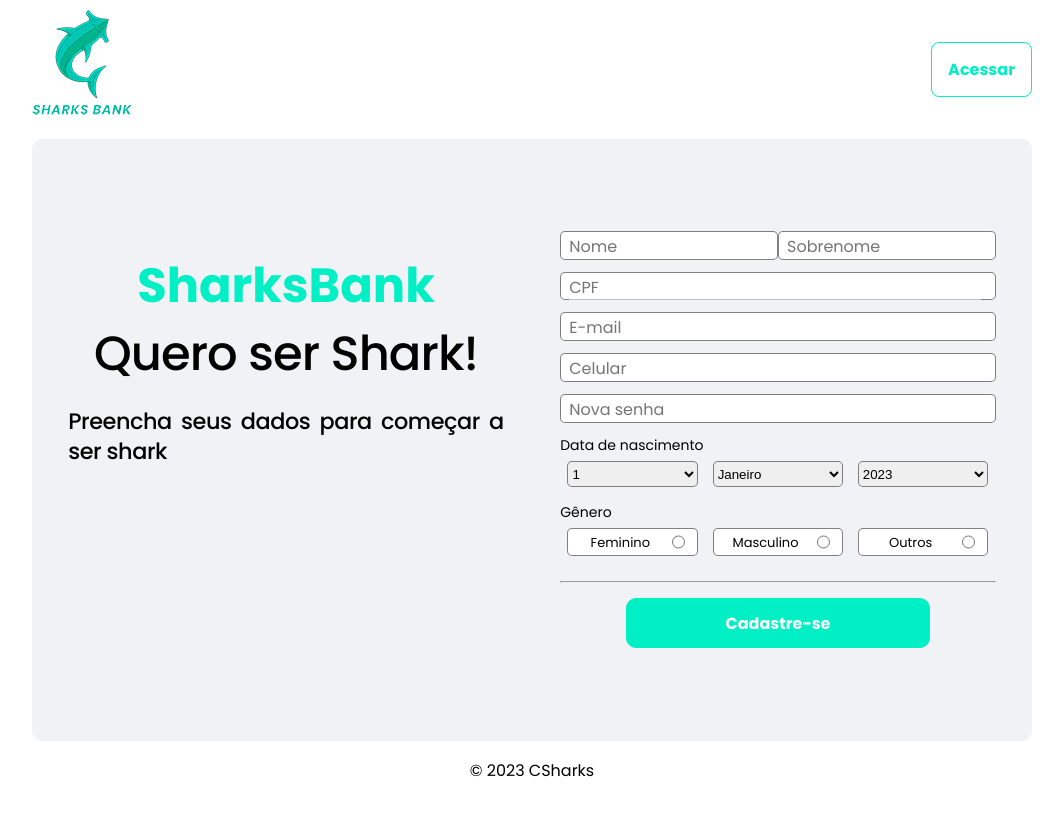
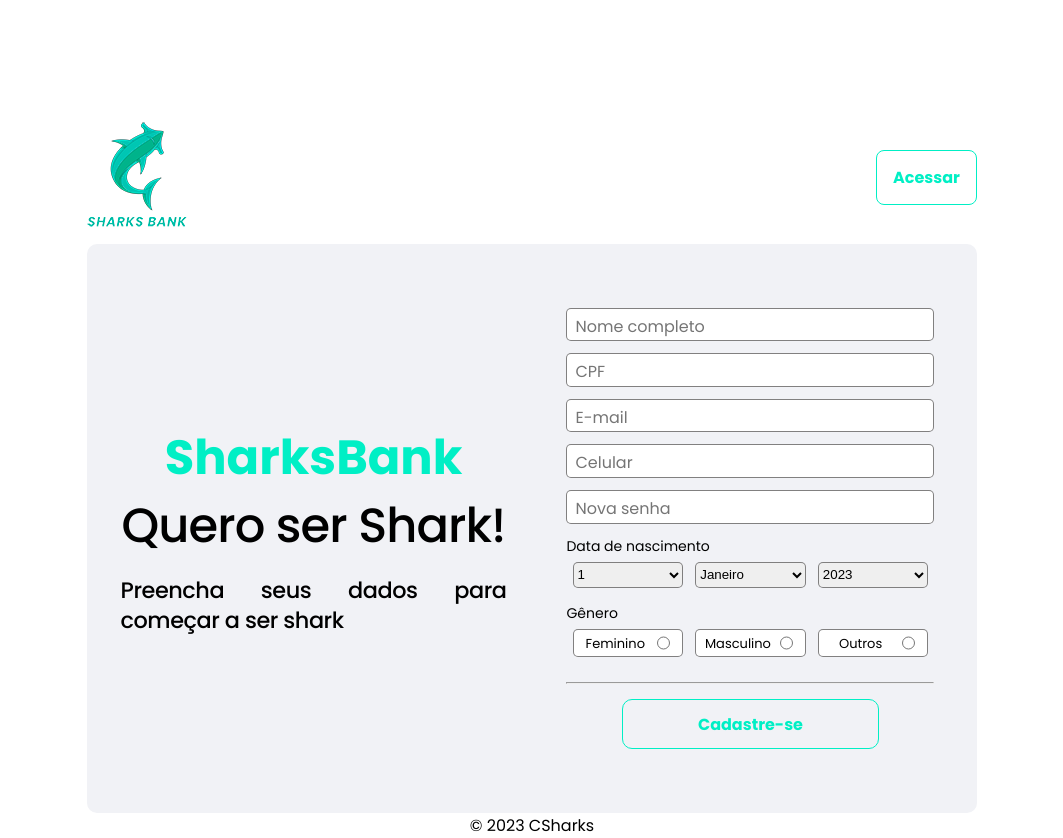
Before and after one commit to gabriele-martins/HackadevCSharks, a React (Vite) app in the folder SharksBank/: page / in a window 1280 px wide. Shown: the whole page, without its empty margins (108-1171 px from the left). Before the commit the page ends 800 px from the top, so only its background shows below. Built offline with nearby package versions, Linux system fonts and the light colour scheme.

Commit message:
alterando form e terminando estilo

```diff
--- a/SharksBank/src/components/Form/Form.jsx
+++ b/SharksBank/src/components/Form/Form.jsx
@@ -4,26 +4,16 @@ export function Form() {
     return (
         <>
             <form>
-                <div className={style.nomeSobrenome}>
                 <div className={style.input}>
                     <input
                         type="text"
                         name="nome"
                         id="nome"
-                            placeholder="Nome"
+                        placeholder="Nome completo"
                         className="required"
                     />
                 </div>
-                    <div className={style.input}>
-                        <input
-                            type="text"
-                            name="sobrenome"
-                            id="sobrenome"
-                            placeholder="Sobrenome"
-                            className="required"
-                        />
-                    </div>
-                </div>
+
                 <div id="outros-dados">
                     <div className={style.input}>
                         <input
@@ -276,7 +266,7 @@ export function Form() {
                 </div>
                 <hr />
                 <div className={style.btn}>
-                    <button type="submit" id="cadastro">
+                    <button type="submit" id="cadastro" disabled>
                         Cadastre-se
                     </button>
                 </div>
--- a/SharksBank/src/components/Form/form.module.css
+++ b/SharksBank/src/components/Form/form.module.css
@@ -3,28 +3,20 @@
     padding: 0;
 }
 
-.nomeSobrenome {
-    display: flex;
-    justify-content: space-between;
-  }
-
-.nomeSobrenome input {
-    border: 1px solid green;
-  }
-
 .input {
     margin-bottom: 12px;
     border-radius: 5px;
     background-color: #ffffff;
-    height: 1.8rem;
+    height: 2.1rem;
     border: 1px solid #787777ee;
-  }
+    width: 23rem;
+}
 
 .input input {
     width: 95%;
     border: none;
     outline: none;
-    transform: translateY(6%);
+    transform: translateY(18%);
     margin-left: 8px;
 }
 
@@ -56,7 +48,7 @@ select {
     border: 1px solid #787777ee;
     border-radius: 5px;
     margin-bottom: 25px;
-  }
+}
 
 .inputGenero label {
     width: 45%;
@@ -64,11 +56,11 @@ select {
     text-align: center;
     line-height: 2.2vw;
     flex: 1;
-  }
+}
 
 .inputGenero input {
     margin-right: 12px;
-  }
+}
 
 .btn {
     display: flex;
--- a/SharksBank/src/components/HeaderCadastro/HeaderCadastro.module.css
+++ b/SharksBank/src/components/HeaderCadastro/HeaderCadastro.module.css
@@ -5,6 +5,7 @@
     padding: 10px 0;
     display: flex;
     justify-content: space-between;
+    margin-top: 150px;
   }
 
   .headerImg {
--- a/SharksBank/src/pages/Cadastro/cadastro.module.css
+++ b/SharksBank/src/pages/Cadastro/cadastro.module.css
@@ -2,10 +2,3 @@
     margin: 0;
     padding: 0;
 }
-
-.body {
-    display: flex;
-    flex-direction: column;
-    height: 100%;
-    width: 100%;
-}
```
Lines whose indentation alone changed are shown as unchanged.
